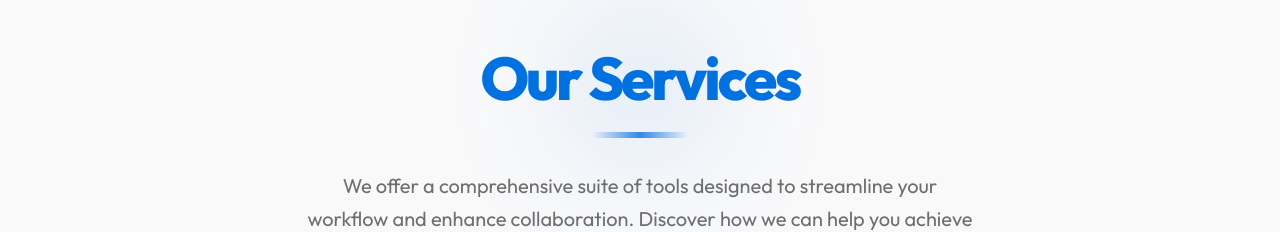
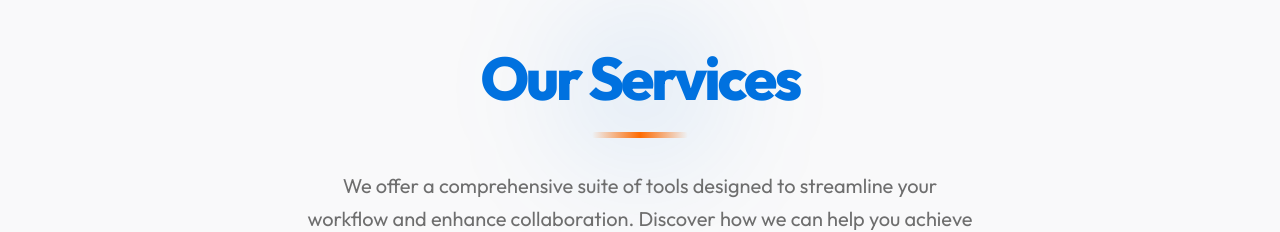
Before and after one commit to Sahil-796/vnp, a Next.js app: page / in a window 1280 px wide. Shown: the part 1000-1232 px from the top of the page. Built offline with nearby package versions, Linux system fonts and the light colour scheme.

Commit message:
edit: using sec color in section title

```diff
--- a/components/SectionTitle.tsx
+++ b/components/SectionTitle.tsx
@@ -36,7 +36,7 @@ export const SectionTitle = ({
       </h2>
 
       {/* Decorative Separator */}
-      <div className="w-24 h-1.5 mt-6 mb-8 rounded-full bg-gradient-to-r from-transparent via-primary/80 to-transparent" />
+      <div className="w-24 h-1.5 mt-6 mb-8 rounded-full bg-gradient-to-r from-transparent via-secondary to-transparent" />
 
       {description && (
         <p className="text-center text-muted-foreground text-lg md:text-xl leading-relaxed max-w-2xl mx-auto">
```
